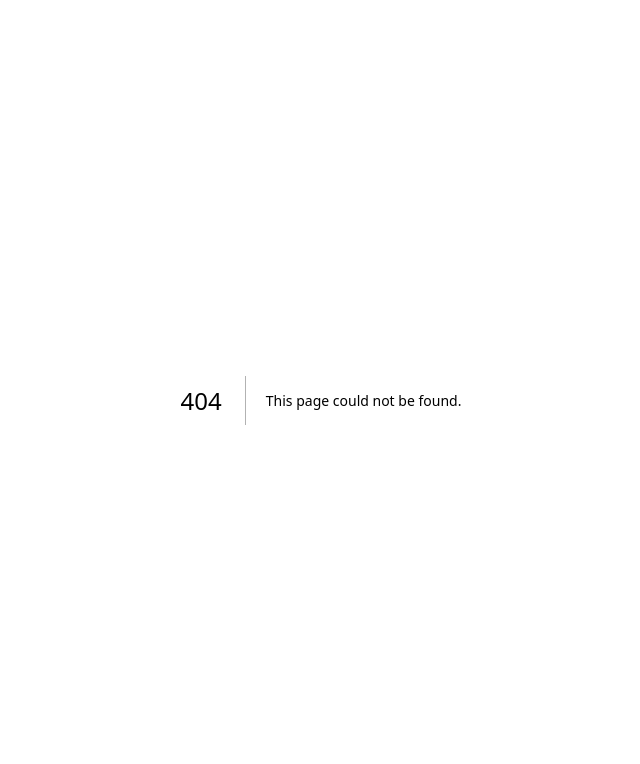
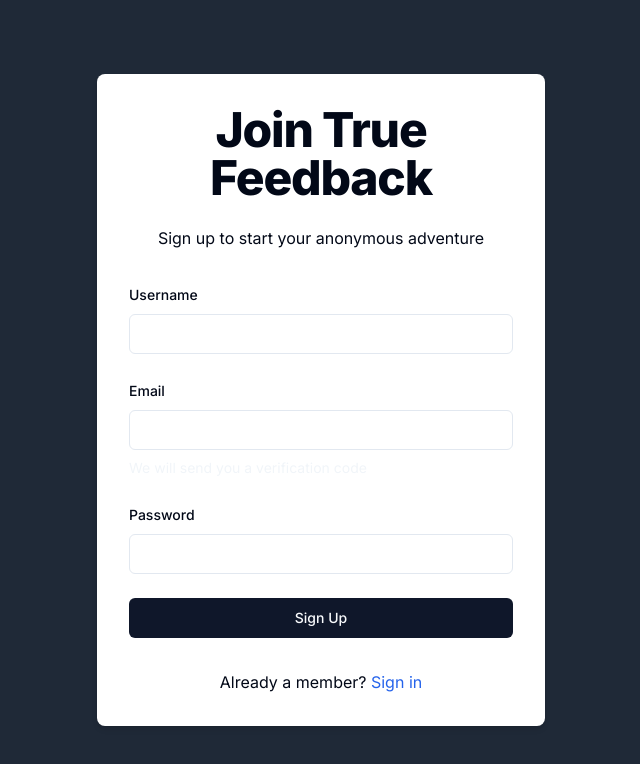
Before and after one commit to ArnabhS/IncogNote, a Next.js app: page /sign-up in a window 1280 px wide. Before the commit this address had no page. Shown: the top 764 px of the page, without its empty margins (319-959 px from the left). Built offline with nearby package versions, Linux system fonts and the light colour scheme.

Commit message:
signup page added

```diff
--- a/src/app/(auth)/sign-in/page.tsx
+++ b/src/app/(auth)/sign-in/page.tsx
@@ -1,91 +1,8 @@
-'use client'
-import React, { useEffect, useState } from 'react';
-import { zodResolver } from "@hookform/resolvers/zod"
-import { useForm } from "react-hook-form"
-import * as z  from "zod"
-import Link from 'next/link';
-import { useDebounceValue } from 'usehooks-ts'
-import { useToast } from "@/components/ui/use-toast"
-import { useRouter } from 'next/router';
-import { signUpSchema } from '@/schemas/signUpSchema';
-import axios, { AxiosError } from "axios"
-import { ApiResponse } from '@/types/ApiResponse';
+import React from 'react'
 
 const page = () => {
-
-  const [username, setUsername]= useState('');
-  const [usernameMessage, setUsernameMessage]= useState('');
-  const [isCheckingUsername, setIsCheckingUsername]=useState(false);
-  const [isSubmitting, setIsSubmitting]= useState(false)
-  const debouncedUsername = useDebounceValue(username,300)
-  const { toast } = useToast()
-  const router= useRouter();
-
-  //zod implementation
-    const form =useForm({
-      resolver: zodResolver(signUpSchema),
-      defaultValues:{
-        username:'',
-        email:'',
-        password:''
-      }
-    })
-
-      useEffect(()=>{
-        const checkUserNameUnique= async()=>{
-          if(debouncedUsername){
-            setIsCheckingUsername(true);
-            setUsernameMessage('')
-            try {
-             const response = await axios.get(`/api/check-username-unique?=${debouncedUsername}`)
-              setUsernameMessage(response.data.message)
-
-            } catch (error) {
-              const axiosError= error as AxiosError<ApiResponse>;
-              console.log(axiosError)
-              setUsernameMessage(
-                axiosError.response?.data.message ?? "error checking username"
-              )
-            }
-            finally{
-              setIsCheckingUsername(false)
-            }
-          }
-        }
-        checkUserNameUnique()
-      },[debouncedUsername])
-
-      const onSubmit = async (data: z.infer<typeof signUpSchema>)=>{
-        setIsSubmitting(true)
-        console.log(data)
-        try {
-
-         const response = await axios.post<ApiResponse>('/api/sign-up',data)
-          toast({
-            title:'Success',
-            description: response.data.message
-          })
-          router.replace(`/verify/${username}`)
-
-        } catch (error) {
-          console.error("error in sign up of user", error);
-          const axiosError= error as AxiosError<ApiResponse>;
-              console.log(axiosError)
-              let errorMessage = axiosError.response?.data.message;
-              toast({
-                title:'Failed',
-                description: errorMessage
-              })
-        }
-        finally{
-          setIsSubmitting(false)
-        }
-      }
-
   return (
-   <div className='flex justify-center items-center min-h-screen bg-gray-800'>
-
-   </div>
+    <div>Sing-in</div>
   )
 }
 
--- /dev/null
+++ b/src/app/(auth)/sign-up/page.tsx
@@ -0,0 +1,186 @@
+'use client';
+
+import { ApiResponse } from '@/types/ApiResponse';
+import { zodResolver } from '@hookform/resolvers/zod';
+import Link from 'next/link';
+import { useEffect, useState } from 'react';
+import { useForm } from 'react-hook-form';
+import { useDebounceCallback } from 'usehooks-ts'
+import * as z from 'zod';
+
+import { Button } from '@/components/ui/button';
+import {
+  Form,
+  FormField,
+  FormItem,
+  FormLabel,
+  FormMessage,
+} from '@/components/ui/form';
+import { Input } from '@/components/ui/input';
+import { useToast } from '@/components/ui/use-toast';
+import axios, { AxiosError } from 'axios';
+import { Loader2 } from 'lucide-react';
+import { useRouter } from 'next/navigation';
+import { signUpSchema } from '@/schemas/signUpSchema';
+
+export default function SignUpForm() {
+  const [username, setUsername] = useState('');
+  const [usernameMessage, setUsernameMessage] = useState('');
+  const [isCheckingUsername, setIsCheckingUsername] = useState(false);
+  const [isSubmitting, setIsSubmitting] = useState(false);
+  const debounced = useDebounceCallback(setUsername, 300)
+  const router = useRouter();
+  const { toast } = useToast();
+
+  const form = useForm<z.infer<typeof signUpSchema>>({
+    resolver: zodResolver(signUpSchema),
+    defaultValues: {
+      username: '',
+      email: '',
+      password: '',
+    },
+  });
+
+  useEffect(() => {
+    const checkUsernameUnique = async () => {
+      if (username) {
+        setIsCheckingUsername(true);
+        setUsernameMessage(''); // Reset message
+        try {
+          const response = await axios.get<ApiResponse>(
+            `/api/check-username-unique?username=${username}`
+          );
+          setUsernameMessage(response.data.message);
+        } catch (error) {
+          const axiosError = error as AxiosError<ApiResponse>;
+          setUsernameMessage(
+            axiosError.response?.data.message ?? 'Error checking username'
+          );
+        } finally {
+          setIsCheckingUsername(false);
+        }
+      }
+    };
+    checkUsernameUnique();
+  }, [username]);
+
+  const onSubmit = async (data: z.infer<typeof signUpSchema>) => {
+    setIsSubmitting(true);
+    try {
+      const response = await axios.post<ApiResponse>('/api/sign-up', data);
+
+      toast({
+        title: 'Success',
+        description: response.data.message,
+      });
+
+      router.replace(`/verify/${username}`);
+
+      setIsSubmitting(false);
+    } catch (error) {
+      console.error('Error during sign-up:', error);
+
+      const axiosError = error as AxiosError<ApiResponse>;
+
+      // Default error message
+      let errorMessage = axiosError.response?.data.message;
+      ('There was a problem with your sign-up. Please try again.');
+
+      toast({
+        title: 'Sign Up Failed',
+        description: errorMessage,
+        variant: 'destructive',
+      });
+
+      setIsSubmitting(false);
+    }
+  };
+
+  return (
+    <div className="flex justify-center items-center min-h-screen bg-gray-800">
+      <div className="w-full max-w-md p-8 space-y-8 bg-white rounded-lg shadow-md">
+        <div className="text-center">
+          <h1 className="text-4xl font-extrabold tracking-tight lg:text-5xl mb-6">
+            Join True Feedback
+          </h1>
+          <p className="mb-4">Sign up to start your anonymous adventure</p>
+        </div>
+        <Form {...form}>
+          <form onSubmit={form.handleSubmit(onSubmit)} className="space-y-6">
+            <FormField
+              name="username"
+              control={form.control}
+              render={({ field }) => (
+                <FormItem>
+                  <FormLabel>Username</FormLabel>
+                  <Input
+                    {...field}
+                    onChange={(e) => {
+                      field.onChange(e);
+                      debounced(e.target.value);
+                    }}
+                  />
+                  {isCheckingUsername && <Loader2 className="animate-spin" />}
+                  {!isCheckingUsername && usernameMessage && (
+                    <p
+                      className={`text-sm ${
+                        usernameMessage === 'Username is available'
+                          ? 'text-green-500'
+                          : 'text-red-500'
+                      }`}
+                    >
+                      {usernameMessage}
+                    </p>
+                  )}
+                  <FormMessage />
+                </FormItem>
+              )}
+            />
+            <FormField
+              name="email"
+              control={form.control}
+              render={({ field }) => (
+                <FormItem>
+                  <FormLabel>Email</FormLabel>
+                  <Input {...field} name="email" />
+                  <p className='text-muted text-gray-400 text-sm'>We will send you a verification code</p>
+                  <FormMessage />
+                </FormItem>
+              )}
+            />
+
+            <FormField
+              name="password"
+              control={form.control}
+              render={({ field }) => (
+                <FormItem>
+                  <FormLabel>Password</FormLabel>
+                  <Input type="password" {...field} name="password" />
+                  <FormMessage />
+                </FormItem>
+              )}
+            />
+            <Button type="submit" className='w-full' disabled={isSubmitting}>
+              {isSubmitting ? (
+                <>
+                  <Loader2 className="mr-2 h-4 w-4 animate-spin" />
+                  Please wait
+                </>
+              ) : (
+                'Sign Up'
+              )}
+            </Button>
+          </form>
+        </Form>
+        <div className="text-center mt-4">
+          <p>
+            Already a member?{' '}
+            <Link href="/sign-in" className="text-blue-600 hover:text-blue-800">
+              Sign in
+            </Link>
+          </p>
+        </div>
+      </div>
+    </div>
+  );
+}
--- /dev/null
+++ b/src/components/ui/input.tsx
@@ -0,0 +1,25 @@
+import * as React from "react"
+
+import { cn } from "@/lib/utils"
+
+export interface InputProps
+  extends React.InputHTMLAttributes<HTMLInputElement> {}
+
+const Input = React.forwardRef<HTMLInputElement, InputProps>(
+  ({ className, type, ...props }, ref) => {
+    return (
+      <input
+        type={type}
+        className={cn(
+          "flex h-10 w-full rounded-md border border-input bg-background px-3 py-2 text-sm ring-offset-background file:border-0 file:bg-transparent file:text-sm file:font-medium placeholder:text-muted-foreground focus-visible:outline-none focus-visible:ring-2 focus-visible:ring-ring focus-visible:ring-offset-2 disabled:cursor-not-allowed disabled:opacity-50",
+          className
+        )}
+        ref={ref}
+        {...props}
+      />
+    )
+  }
+)
+Input.displayName = "Input"
+
+export { Input }
--- a/src/lib/dbConnect.ts
+++ b/src/lib/dbConnect.ts
@@ -1,30 +1,31 @@
-import mongoose from "mongoose";
+import mongoose from 'mongoose';
 
+type ConnectionObject = {
+  isConnected?: number;
+};
 
-type ConnectionObject={
-    isConnected?: number
-}
-
-const connection: ConnectionObject = {}
+const connection: ConnectionObject = {};
 
 async function dbConnect(): Promise<void> {
-    if(connection.isConnected){
-        console.log("db already connected");
-        return;
-    }
-    try{
-       const db = await mongoose.connect(process.env.MONGODB_URI || '',{})
-       console.log(db);
+  // Check if we have a connection to the database or if it's currently connecting
+  if (connection.isConnected) {
+    console.log('Already connected to the database');
+    return;
+  }
 
-       connection.isConnected = db.connections[0].readyState;
+  try {
+    // Attempt to connect to the database
+    const db = await mongoose.connect(process.env.MONGODB_URI || '', {});
 
-       console.log("Db connected successfully")
-    }
-    catch(error){
-        console.log("db connection failed", error)
+    connection.isConnected = db.connections[0].readyState;
 
-        process.exit(1)
-    }
+    console.log('Database connected successfully');
+  } catch (error) {
+    console.error('Database connection failed:', error);
+
+    // Graceful exit in case of a connection error
+    process.exit(1);
+  }
 }
 
 export default dbConnect;
```
Also changed, not shown: 1 other file (tests, documents, lock files or other folders).
